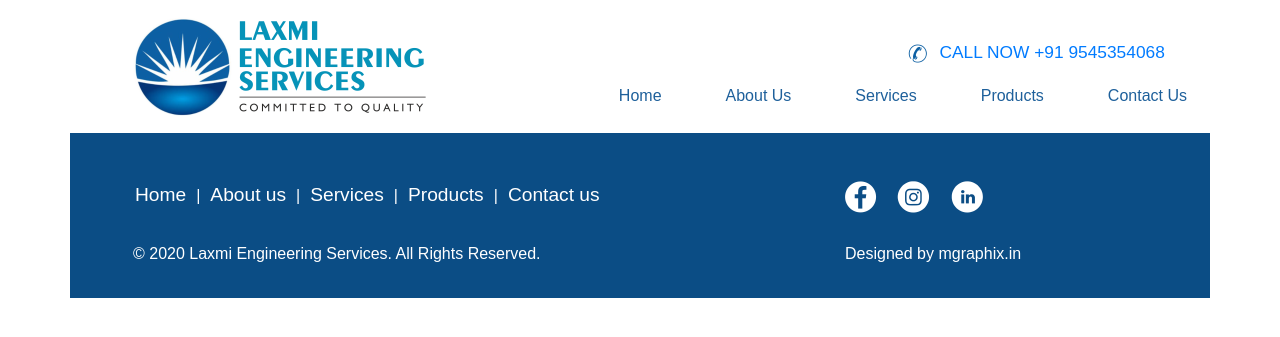
After one commit to rashmiphadte/laxmisite, a PHP site: page /products.html in a window 1280 px wide. The commit adds this page. Shown: the top 337 px of the page. Run offline with PHP 8.4, Linux system fonts and the light colour scheme; some libraries are stand-ins or nearby versions.

Commit message:
create products and services page

```diff
--- a/assets/css/custom.css
+++ b/assets/css/custom.css
@@ -107,6 +107,10 @@ body {
     font-weight: 700;
     color: #393683;
     text-align: center;
+}
+
+.products a {
+    text-decoration: none;
 }
 
 .carousel-control-prev-icon {
--- /dev/null
+++ b/products.html
@@ -0,0 +1,144 @@
+<!doctype html>
+<html lang="en">
+
+<head>
+    <!-- Required meta tags -->
+    <meta charset="utf-8">
+    <meta name="viewport" content="width=device-width, initial-scale=1, shrink-to-fit=no">
+
+    <!-- Bootstrap CSS -->
+    <link rel="stylesheet" href="assets\css\bootstrap.min.css">
+    <link rel="stylesheet" href="assets\css\custom.css">
+    <link rel="stylesheet" href="assets\css\responsive.css">
+
+    <link rel="stylesheet" href="https://use.fontawesome.com/releases/v5.11.2/css/all.css">
+    <title>Laxmi enigineering services</title>
+</head>
+
+<body>
+    <header>
+        <nav id="navbar" class="navbar navbar-expand-md" data-toggle="sticky-onscroll">
+            <div class="container">
+                <!-- Brand -->
+                <a class="navbar-brand my-1 mx-5 logo" href="index.html"><img src="assets/img/logo.png" alt="logo" class="img-fluid" width="">
+                    <!-- <span>Laxmi enigineering services
+                    <hr>committed to quality</span> -->
+                </a>
+
+                <!-- Toggler/collapsibe Button -->
+                <button class="navbar-toggler" type="button" data-toggle="collapse" data-target="#collapsibleNavbar">
+                <span class="navbar-toggler-icon"></span>
+            </button>
+                <!-- Navbar links -->
+                <div class="collapse navbar-collapse mt-5" id="collapsibleNavbar">
+
+                    <ul class="navbar-nav ml-auto" id="navbarNav">
+                        <li class="nav-item active ml-5">
+                            <a class="nav-link" href="index.html">Home </a>
+                        </li>
+                        <li class="nav-item ml-5">
+                            <a class="nav-link" href="#aboutUs">About Us </a>
+                        </li>
+                        <li class="nav-item dropdown ml-5">
+                            <a class="nav-link" href="#services">Services</a>
+                        </li>
+
+                        <li class="nav-item ml-5">
+                            <a class="nav-link" href="#products">Products</a>
+                        </li>
+                        <li class="last-nav  nav-item ml-5">
+                            <a class="nav-link" href="#contactUs">Contact Us</a>
+                        </li>
+                    </ul>
+                </div>
+                <!-- call now option -->
+                <div class="float-right  text-right call-info">
+                    <div class="d-block">
+                        <span><a href="tel:+91 9545354068" class=""><img src="assets/img/phone-icon.png" alt="call"
+                                class="img-fluid mr-2" width=""> Call Now </span><span>+91 9545354068</a></span>
+                    </div>
+                </div>
+            </div>
+        </nav>
+    </header>
+
+    <div class="container">
+    </div>
+
+    <!-- footer -->
+    <div class="container footer">
+        <footer>
+            <div class="row">
+                <div class="mt-5 col-md-8 ">
+                    <ul>
+                        <li>
+                            <a href="index.html">Home</a><span>|</span>
+                        </li>
+                        <li>
+                            <a href="#aboutUs">About us</a><span>|</span>
+                        </li>
+                        <li>
+                            <a href="#services">Services</a><span>|</span>
+                        </li>
+                        <li>
+                            <a href="#products">Products</a><span>|</span>
+                        </li>
+                        <li>
+                            <a href="#contactUs">Contact us</a>
+                        </li>
+                    </ul>
+                </div>
+                <div class="mt-5 col-md-4">
+                    <a href="#"><img src="./assets/img/fb-icon.png" alt="social link" class="img-fluid mr-3"></a>
+                    <a href="#"><img src="./assets/img/insta-icon.png" alt="instagram" class="img-fluid mr-3"></a>
+                    <a href="#"><img src="./assets/img/linkdin-icon.png" alt="linkedin" class="img-fluid mr-3"></a>
+                </div>
+            </div>
+            <div class="row mt-3">
+                <div class="col-md-8 mb-3">
+                    <p>© 2020 Laxmi Engineering Services. All Rights Reserved.</p>
+                </div>
+                <div class="col-md-4">
+                    <span>Designed by</span> <a href="https://www.mgraphix.in/" target="_blank">mgraphix.in</a>
+                </div>
+            </div>
+        </footer>
+    </div>
+    <script src="assets/js/jquery-3.2.1.slim.min.js"></script>
+    <script src="assets/js/popper.js"></script>
+    <script src="assets/js/bootstrap.min.js"></script>
+    <script>
+        $(document).ready(function() {
+            // Custom
+            var stickyToggle = function(sticky, stickyWrapper, scrollElement) {
+                var stickyHeight = sticky.outerHeight();
+                var stickyTop = stickyWrapper.offset().top;
+                if (scrollElement.scrollTop() >= stickyTop) {
+                    stickyWrapper.height(stickyHeight);
+                    sticky.addClass("is-sticky");
+                } else {
+                    sticky.removeClass("is-sticky");
+                    stickyWrapper.height('auto');
+                }
+            };
+
+            // Find all data-toggle="sticky-onscroll" elements
+            $('[data-toggle="sticky-onscroll"]').each(function() {
+                var sticky = $(this);
+                var stickyWrapper = $('<div>').addClass('sticky-wrapper'); // insert hidden element to maintain actual top offset on page
+                sticky.before(stickyWrapper);
+                sticky.addClass('sticky');
+
+                // Scroll & resize events
+                $(window).on('scroll.sticky-onscroll resize.sticky-onscroll', function() {
+                    stickyToggle(sticky, stickyWrapper, $(this));
+                });
+
+                // On page load
+                stickyToggle(sticky, stickyWrapper, $(window));
+            });
+        });
+    </script>
+</body>
+
+</html>
```
Also changed, not shown: index.html (+12 -0 lines), services.html (added).
